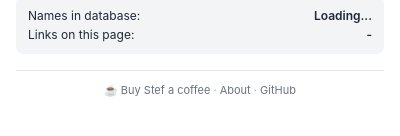
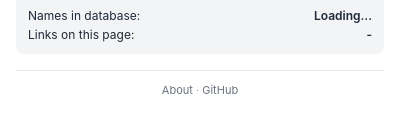
Before and after one commit to smagdali/wikilinker, a browser extension: page safari/Wikilinker/Shared (Extension)/Resources/popup.html in a window 400 px wide. Shown: the part 206-342 px from the top of the page. Drawn offline with Linux system fonts and the light colour scheme.

Commit message:
Remove ko-fi link from Safari popup, add sync script
Apple rejects donation links in App Store apps. Add scripts/sync-safari.sh
to automate copying runtime files and stripping the ko-fi link.

Co-Authored-By: Claude Opus 4.6 (1M context) <noreply@anthropic.com>

```diff
--- a/safari/Wikilinker/Shared (Extension)/Resources/popup.html
+++ b/safari/Wikilinker/Shared (Extension)/Resources/popup.html
@@ -215,8 +215,6 @@
   </div>
 
   <div class="footer">
-    <a href="https://ko-fi.com/smagdali" target="_blank">☕ Buy Stef a coffee</a>
-    &middot;
     <a href="https://whitelabel.org/wikilinker/about" target="_blank">About</a>
     &middot;
     <a href="https://github.com/smagdali/wikilinker" target="_blank">GitHub</a>
```
Also changed, not shown: 1 other file.
